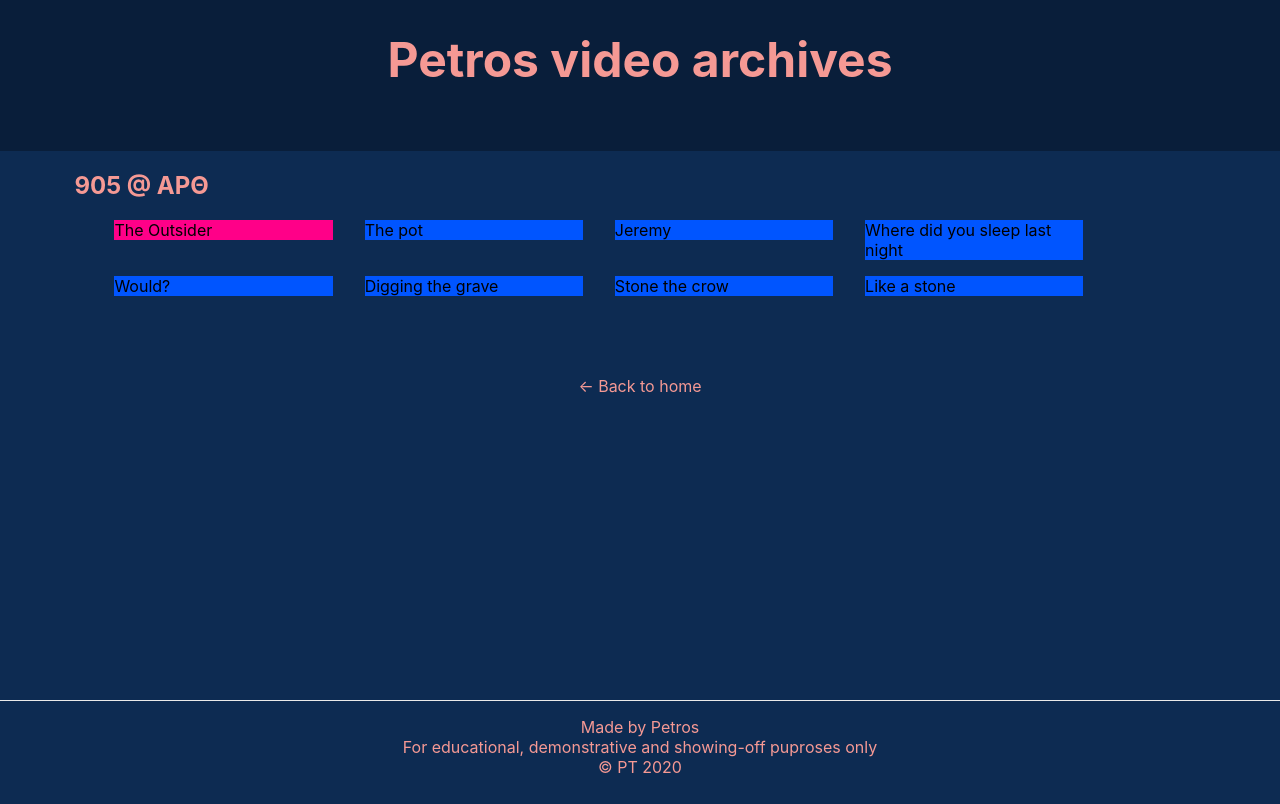
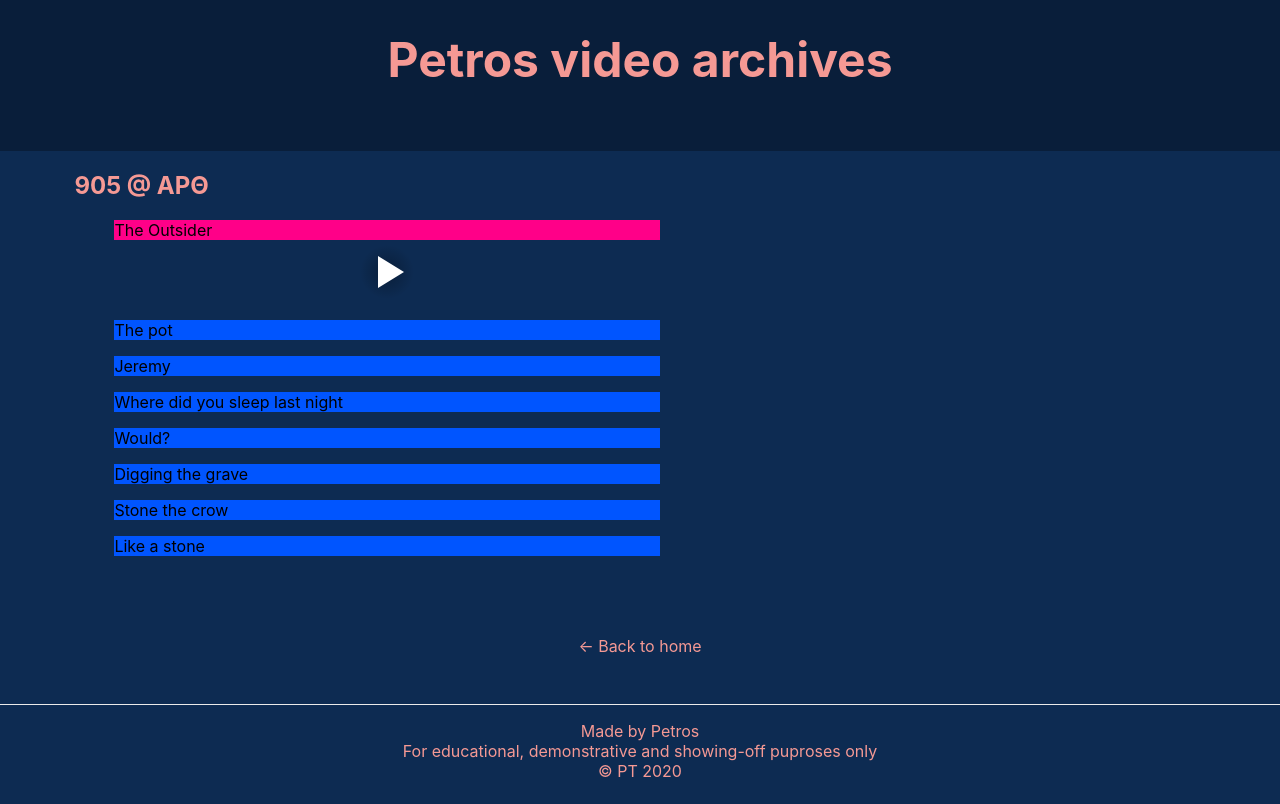
Before and after one commit to Peteropon/video-archive, a Next.js app: page /bands/905apth in a window 1280 px wide. Both pictures are taken after a click on the element "The Outsider". Built offline with nearby package versions, Linux system fonts and the light colour scheme; no server answers.

Commit message:
Implemented player comp in structure and added animation.

```diff
--- a/components/videoAccordion.js
+++ b/components/videoAccordion.js
@@ -1,5 +1,6 @@
 import React, { useState } from "react";
 import { motion, AnimatePresence } from "framer-motion";
+import { Player } from "./player";
 
 const Accordion = ({ title, url, expanded, setExpanded }) => {
   const isOpen = title === expanded;
@@ -13,11 +14,28 @@ const Accordion = ({ title, url, expanded, setExpanded }) => {
       >
         {title}
       </motion.header>
+      <AnimatePresence initial={false}>
+        {isOpen && (
+          <motion.div
+            key="content"
+            initial="collapsed"
+            animate="open"
+            exit="collapsed"
+            variants={{
+              open: { opacity: 1, height: "auto" },
+              collapsed: { opacity: 0, height: 0 },
+            }}
+            transition={{ duration: 0.8, ease: [0.04, 0.62, 0.23, 0.98] }}
+          >
+            <Player url={url} />
+          </motion.div>
+        )}
+      </AnimatePresence>
     </>
   );
 };
 
-export const VideoAccordion = (video) => {
+export const VideoAccordion = ({ video }) => {
   const [expanded, setExpanded] = useState(0);
 
   return (
--- a/pages/bands/[band].js
+++ b/pages/bands/[band].js
@@ -1,6 +1,5 @@
 import Head from "next/head";
 import { VideoAccordion } from "../../components/videoAccordion";
-import ReactPlayer from "react-player/youtube";
 import { getBandData, getPaths } from "../../lib/videos";
 import Layout from "../../components/layout";
 import styles from "../../styles/Band.module.css";
@@ -33,7 +32,7 @@ export default function Band({ band }) {
       <ul className={styles.list}>
         {band.videos.map((video, key) => (
           <li key={key}>
-            <VideoAccordion {...video} />
+            <VideoAccordion video={video} />
           </li>
 
           // <li key={key}>
--- a/styles/Band.module.css
+++ b/styles/Band.module.css
@@ -11,7 +11,7 @@
 }
 
 .list li {
-  flex-basis: 20%;
+  flex-basis: 50%;
   margin: 0 2rem 1rem 0;
   top: 0;
   left: 0;
```
